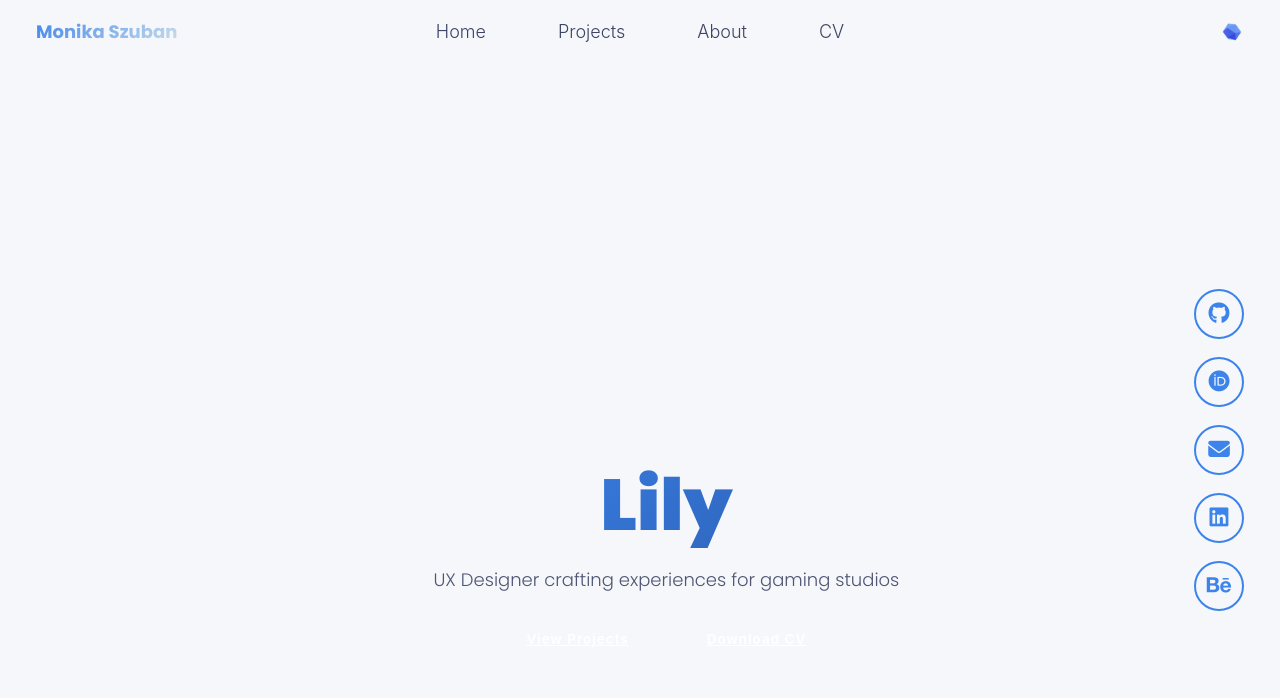
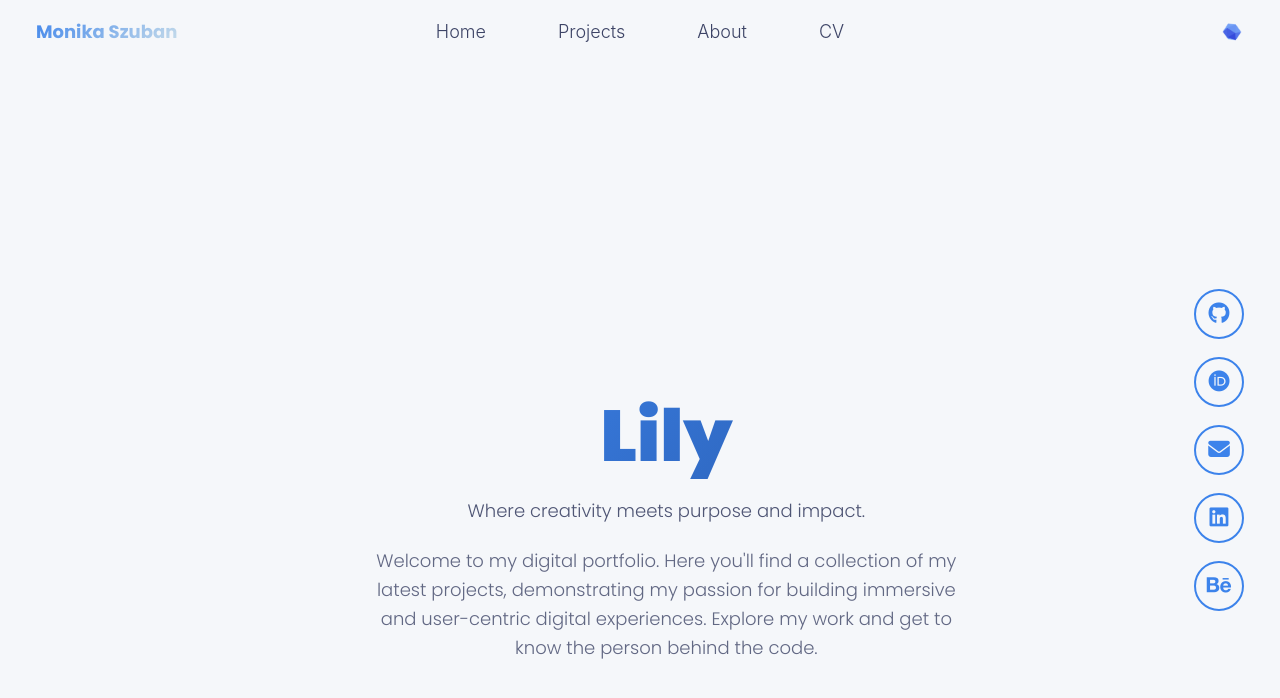
Before and after one commit to Mos6318/HackathonSecondTry, a Jekyll site: the page built from _pages/about.md, in a window 1280 px wide and 900 px high. Shown: the top 698 px of the window. Built offline with Jekyll 4.4.1, drawn with Linux system fonts in a browser that asks for light colours; a script bundle is joined from its source files by our own code; library files that are not in the unit come from our copies.

Commit message:
Update hero section: new tagline and welcome message

```diff
--- a/_pages/about.md
+++ b/_pages/about.md
@@ -10,11 +10,16 @@ redirect_from:
 <section id="home" class="hero-section">
   <div class="hero-content">
     <h1 class="hero-title">Lily</h1>
-    <p class="hero-tagline">UX Designer crafting experiences for gaming studios</p>
+    <p class="hero-tagline">Where creativity meets purpose and impact.</p>
+    <p class="hero-welcome">
+      Welcome to my digital portfolio. Here you'll find a collection of my latest projects, demonstrating my passion for building immersive and user-centric digital experiences. Explore my work and get to know the person behind the code.
+    </p>
     <div class="hero-cta">
       <a href="#projects" class="btn btn-primary">View Projects</a>
       <a href="/cv/" class="btn btn-secondary">Download CV</a>
     </div>
+    <!-- Placeholder for future AI Hero Image -->
+    <div class="hero-image-placeholder"></div>
   </div>
 </section>
 
@@ -103,8 +108,16 @@ redirect_from:
 
 .hero-tagline {
   font-size: 1.5rem;
-  margin-bottom: 2rem;
+  margin-bottom: 1.5rem;
   opacity: 0.9;
+}
+
+.hero-welcome {
+  font-size: 1.1rem;
+  max-width: 600px;
+  margin: 0 auto 2rem auto;
+  line-height: 1.6;
+  opacity: 0.8;
 }
 
 .hero-cta {
```
